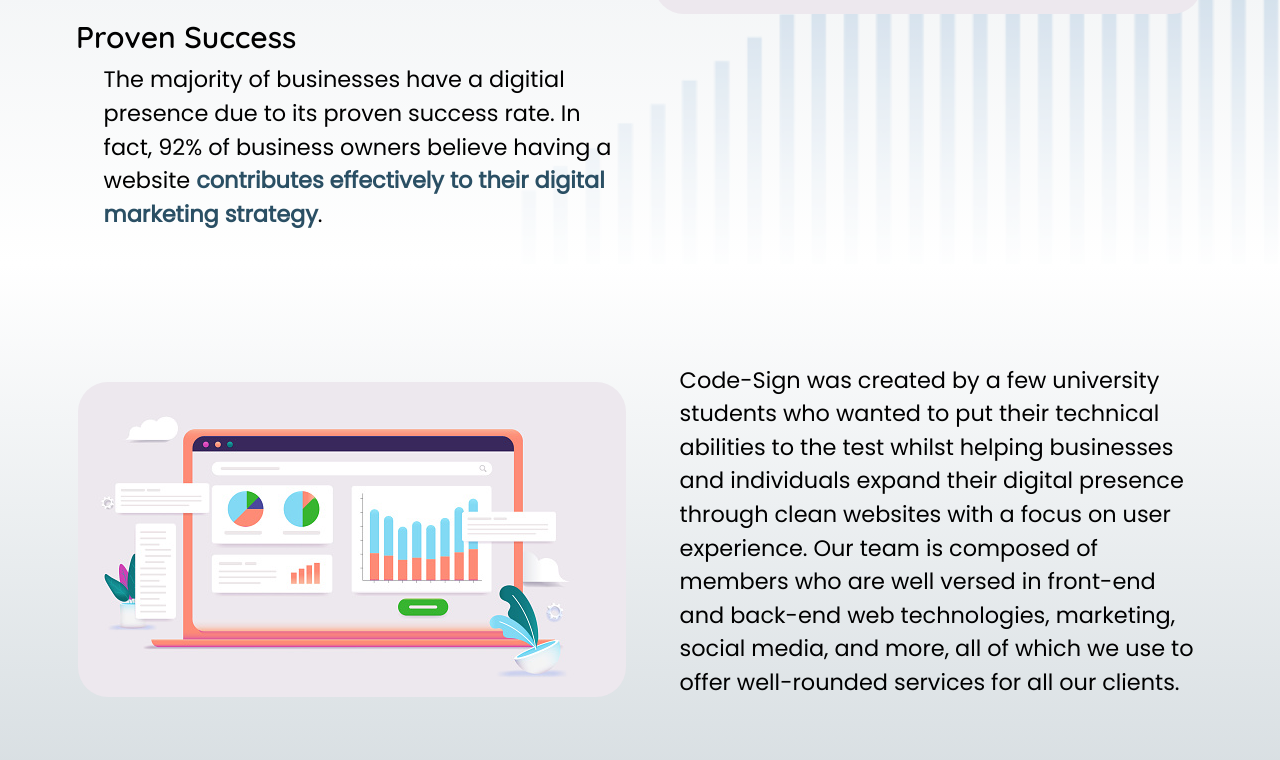
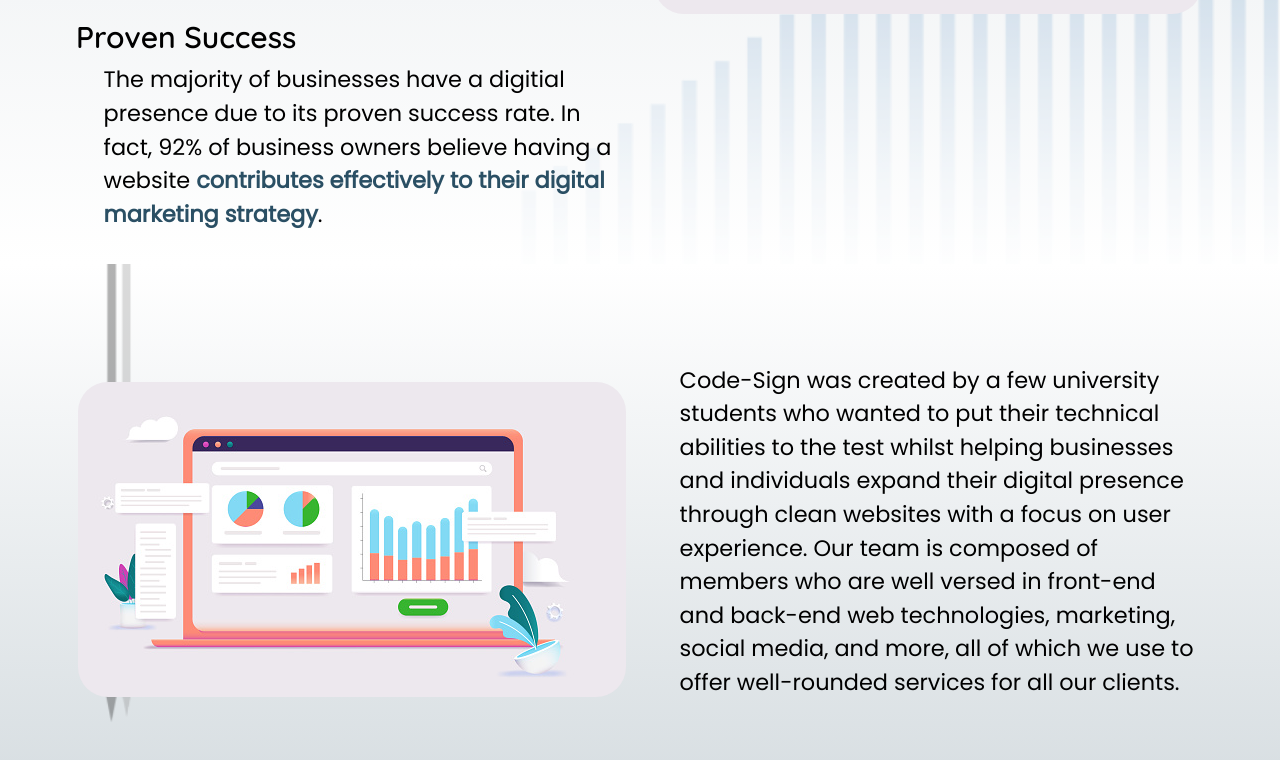
Before and after one commit to CodeDashSign/Code-Sign, a React (Create React App) app in the folder code-sign/: page / in a window 1280 px wide. Shown: the part 1702-2462 px from the top of the page. Built offline with nearby package versions, Linux system fonts and the light colour scheme.

Commit message:
Arrows added

```diff
--- a/code-sign/src/Components/Mission.css
+++ b/code-sign/src/Components/Mission.css
@@ -5,11 +5,11 @@
 .missionParent {
   padding-top: 100px;
   padding-bottom: 100px;
-  background: linear-gradient(white, #d5dce0);
   /* background-color: #d5dce0; */
   background-size: cover;
-  background-position: right bottom;
+  background-position: left bottom;
   background-repeat: no-repeat;
+  background-image: url("../Images/arrows.png"), linear-gradient(white, #d5dce0);
 }
 
 .missionText {
--- a/code-sign/src/Components/Mission.js
+++ b/code-sign/src/Components/Mission.js
@@ -22,7 +22,7 @@
             <img
               src={Graph}
               style={{ borderRadius: "30px" }}
-              className=" mx-auto img-fluid"
+              className="mx-auto img-fluid"
               alt=""
             />
           </Col>
```
Also changed, not shown: code-sign/src/Images/arrows.png (added).
